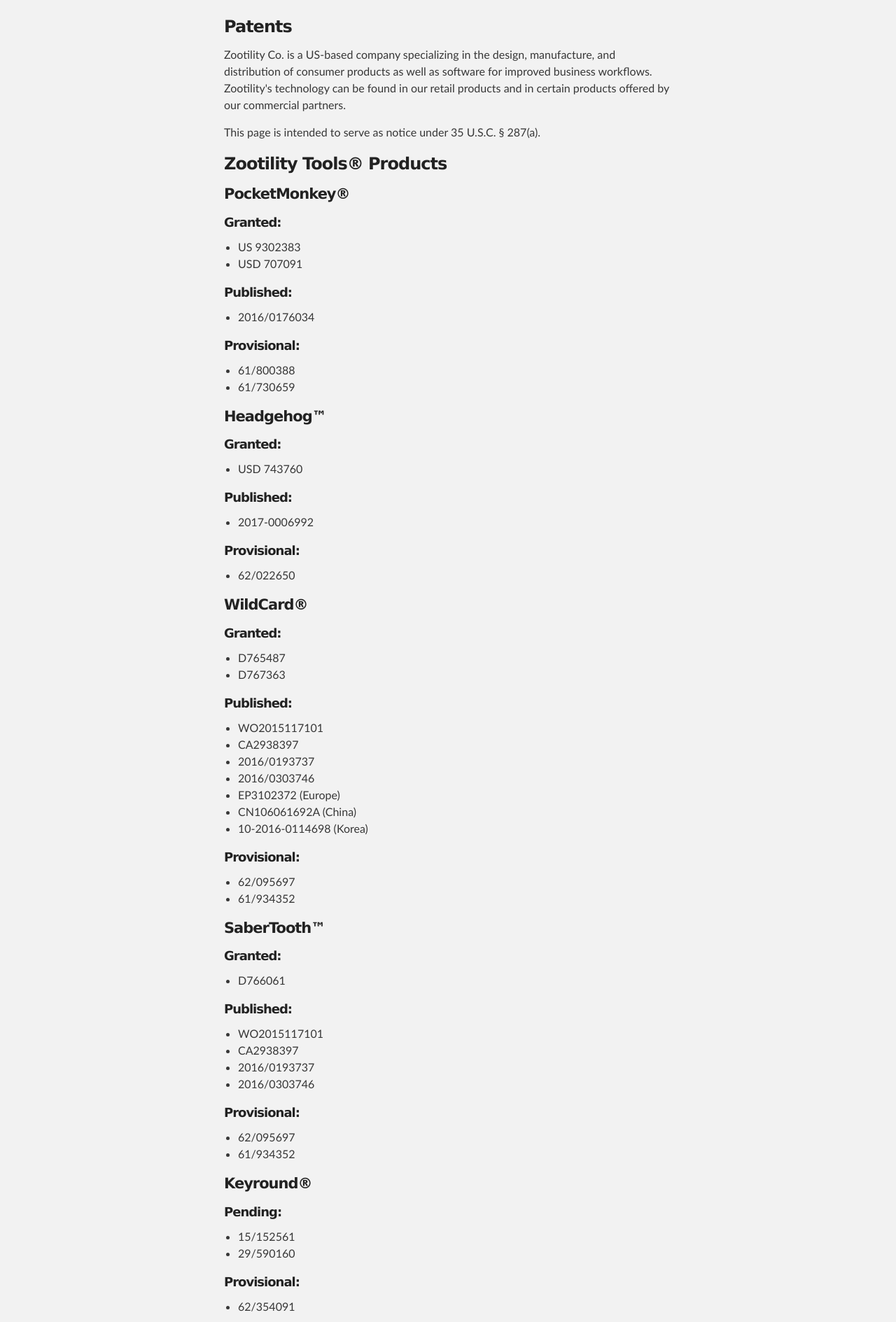
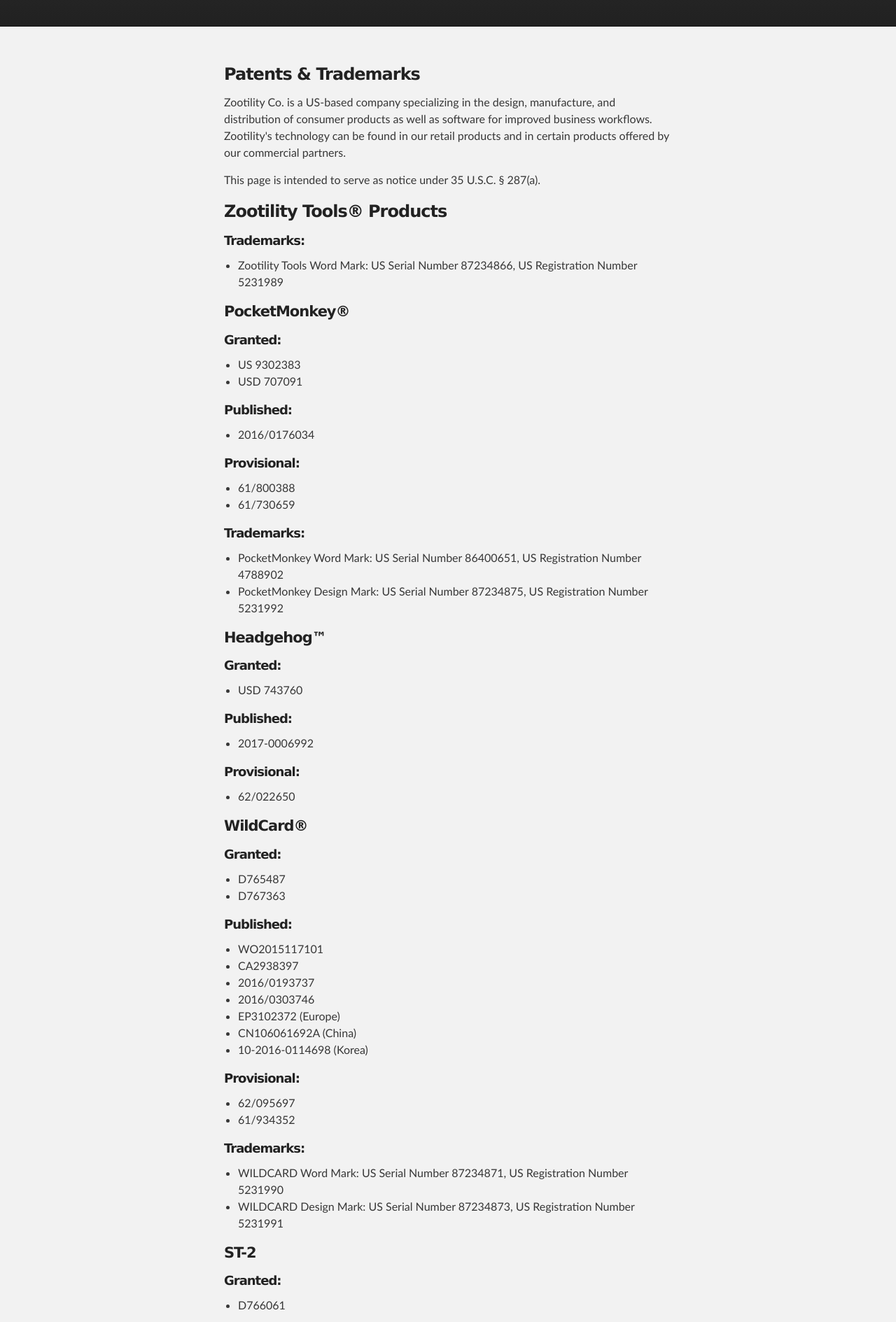
Before and after one commit to n8barr/patents.zootility.com, a plain HTML site: page index.html in a window 1280 px wide. Shown: the part 240-2129 px from the top of the page at 70% size. Drawn offline with Linux system fonts and the light colour scheme.

Commit message:
Update index.html
Adding trademark information

```diff
--- a/index.html
+++ b/index.html
@@ -19,6 +19,7 @@
           <a id="forkme_banner" href="https://github.com/n8barr/patents.zootility.com">View change history on GitHub</a>
 
           <h1 id="project_title">Zootility Co.</h1>
+          <h2>A Maine Corporation</h2>
           <h2 id="project_tagline">F.K.A. Caffeinate Labs Inc.</h2>
 
         </header>
@@ -28,7 +29,7 @@
     <div id="main_content_wrap" class="outer">
       <section id="main_content" class="inner">
         <h3>
-<a id="patents" class="anchor" href="#patents" aria-hidden="true"><span aria-hidden="true" class="octicon octicon-link"></span></a>Patents</h3>
+<a id="patents" class="anchor" href="#patents" aria-hidden="true"><span aria-hidden="true" class="octicon octicon-link"></span></a>Patents & Trademarks</h3>
 
 <p>Zootility Co. is a US-based company specializing in the design, manufacture, and distribution of consumer products as well as software for improved business workflows. Zootility's technology can be found in our retail products and in certain products offered by our commercial partners.</p>
 
@@ -36,7 +37,10 @@
 
 <h3>
 <a id="zootility-tools-products" class="anchor" href="#zootility-tools-products" aria-hidden="true"><span aria-hidden="true" class="octicon octicon-link"></span></a>Zootility Tools® Products</h3>
-
+<h5>Trademarks:</h5>
+  <ul>
+    <li>Zootility Tools Word Mark: US Serial Number 87234866, US Registration Number 5231989</li>
+  </ul>
 <h4>
 <a id="pocketmonkey" class="anchor" href="#pocketmonkey" aria-hidden="true"><span aria-hidden="true" class="octicon octicon-link"></span></a>PocketMonkey®</h4>
 
@@ -53,6 +57,11 @@
   <ul>
     <li>61/800388</li>
     <li>61/730659</li>
+  </ul>
+<h5>Trademarks:</h5>
+  <ul>
+    <li>PocketMonkey Word Mark: US Serial Number 86400651, US Registration Number 4788902</li>
+    <li>PocketMonkey Design Mark: US Serial Number 87234875, US Registration Number 5231992</li>
   </ul>
 
 <h4>
@@ -94,8 +103,14 @@
     <li>62/095697</li>
     <li>61/934352</li>
   </ul>
+<h5>Trademarks:</h5>
+  <ul>
+    <li>WILDCARD Word Mark: US Serial Number 87234871, US Registration Number 5231990</li>
+    <li>WILDCARD Design Mark: US Serial Number 87234873, US Registration Number 5231991</li>
+  </ul>
+
 <h4>
-<a id="sabertooth" class="anchor" href="#sabertooth" aria-hidden="true"><span aria-hidden="true" class="octicon octicon-link"></span></a>SaberTooth™</h4>
+<a id="sabertooth" class="anchor" href="#sabertooth" aria-hidden="true"><span aria-hidden="true" class="octicon octicon-link"></span></a>ST-2</h4>
 
 <h5>Granted:</h5>
   <ul>
@@ -125,9 +140,13 @@
   <ul>
     <li>62/354091</li>
   </ul>
+<h5>Trademarks:</h5>
+  <ul>
+    <li>Keyround Word Mark: US Serial Number 87096249, US Registration Number 5141419</li>
+  </ul>
 
 <h3>
-<a id="open-beer-season-products" class="anchor" href="#open-beer-season-products" aria-hidden="true"><span aria-hidden="true" class="octicon octicon-link"></span></a>Open Beer Season™ Products</h3>
+<a id="open-beer-season-products" class="anchor" href="#open-beer-season-products" aria-hidden="true"><span aria-hidden="true" class="octicon octicon-link"></span></a>Open Beer Season® Products</h3>
 
 <h4>
 <a id="coasters" class="anchor" href="#coasters" aria-hidden="true"><span aria-hidden="true" class="octicon octicon-link"></span></a>Coasters</h4>
@@ -144,7 +163,11 @@
   <ul>
    <li>29/590169</li>
   </ul>
-
+<h5>Trademarks:</h5>
+  <ul>
+    <li>Open Beer Season Word Mark: US Serial Number 87102775, US Registration Number 5297787</li>
+    <li>Open Beer Season Design Mark: US Serial Number 87235384, US Registration Number 5232013</li>
+  </ul>
 
 <h3>
 <a id="tulry-products" class="anchor" href="#tulry-products" aria-hidden="true"><span aria-hidden="true" class="octicon octicon-link"></span></a>Tülry™ Products</h3>
```
